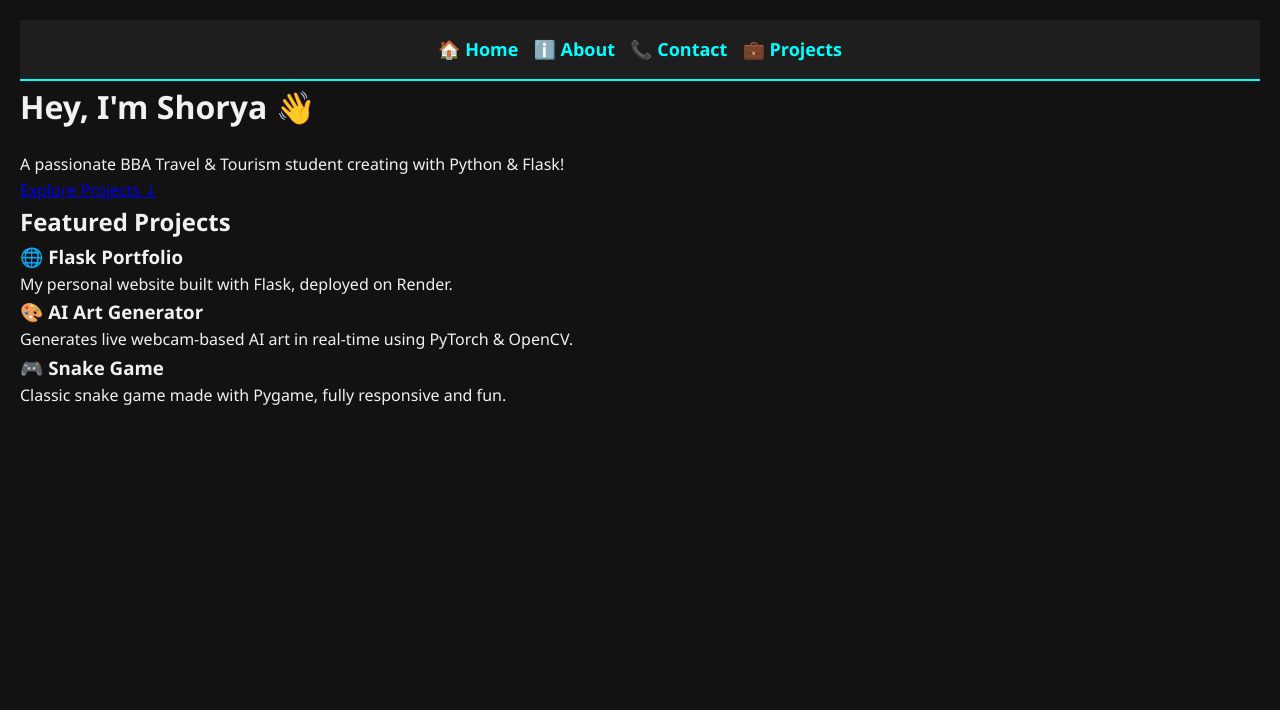
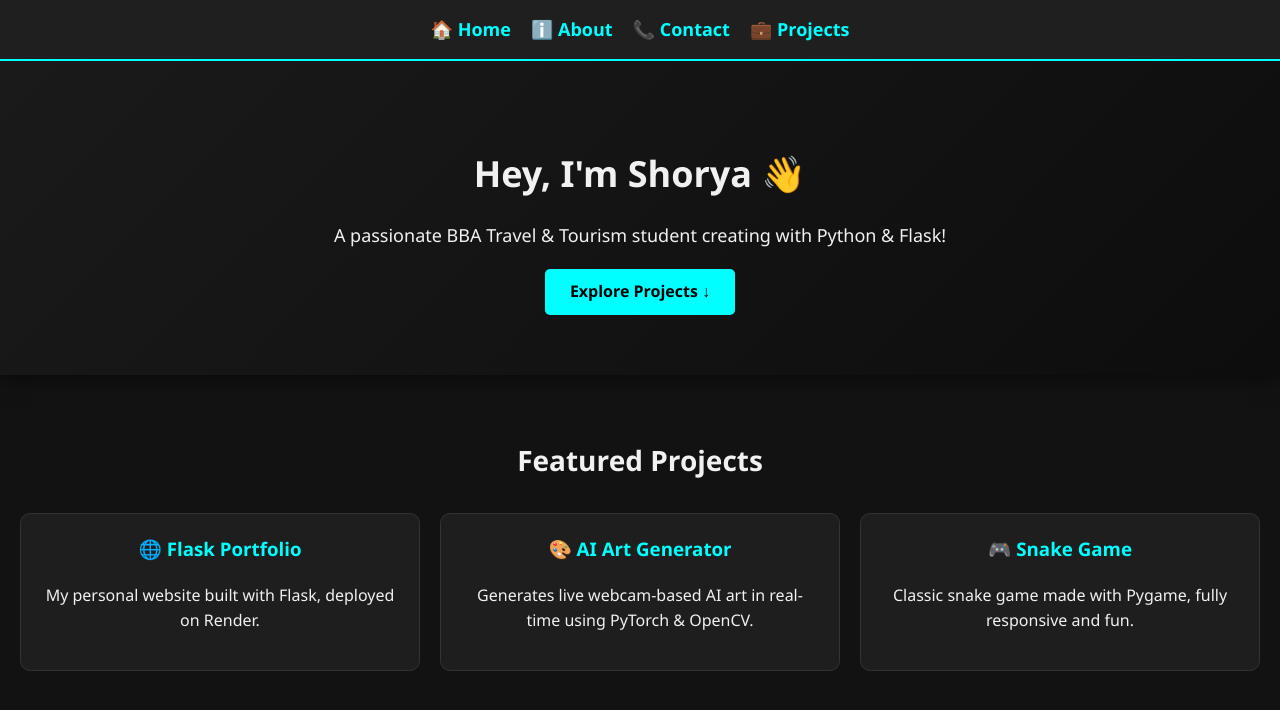
Before and after one commit to shoryaG19/flask-website1, a Flask app: page / in a window 1280 px wide. Shown: the top 710 px of the page. Run offline with Flask 3, Linux system fonts and the light colour scheme.

Commit message:
Update style.css

```diff
--- a/static/style.css
+++ b/static/style.css
@@ -1,28 +1,24 @@
-/* General Reset */
-* {
+/* ====== Global Styles ====== */
+body {
     margin: 0;
     padding: 0;
-    box-sizing: border-box;
-}
-
-/* Body styling */
-body {
+    font-family: 'Segoe UI', sans-serif;
     background-color: #121212;
     color: #f1f1f1;
-    font-family: 'Segoe UI', Tahoma, Geneva, Verdana, sans-serif;
-    padding: 20px;
     line-height: 1.6;
 }
 
-/* Navbar */
+/* ====== Navbar ====== */
 .navbar {
     display: flex;
     justify-content: center;
-    flex-wrap: wrap;
-    gap: 15px;
+    gap: 20px;
     padding: 15px;
-    background-color: #1e1e1e;
+    background-color: #1f1f1f;
     border-bottom: 2px solid cyan;
+    position: sticky;
+    top: 0;
+    z-index: 1000;
 }
 
 .navbar a {
@@ -30,108 +26,156 @@ body {
     color: cyan;
     font-weight: bold;
     font-size: 18px;
-    transition: color 0.3s ease;
+    transition: color 0.3s;
 }
 
 .navbar a:hover {
     color: white;
 }
 
-/* Containers */
-.container {
-    padding: 30px 10px;
+/* ====== Hero Section ====== */
+.hero {
+    text-align: center;
+    padding: 60px 20px;
+    background: linear-gradient(135deg, #1a1a1a, #0d0d0d);
+    box-shadow: 0 2px 20px rgba(0, 0, 0, 0.6);
+}
+
+.hero h1 {
+    font-size: 36px;
+    margin-bottom: 10px;
+}
+
+.hero p {
+    font-size: 18px;
+    margin-bottom: 20px;
+}
+
+.cta-btn {
+    display: inline-block;
+    padding: 10px 25px;
+    background-color: cyan;
+    color: black;
+    font-weight: bold;
+    text-decoration: none;
+    border-radius: 5px;
+    transition: background-color 0.3s;
+}
+
+.cta-btn:hover {
+    background-color: white;
+}
+
+/* ====== Projects Section ====== */
+.projects-section {
+    padding: 40px 20px;
     text-align: center;
 }
 
-/* Headings */
-h1 {
-    font-size: 2rem;
+.projects-section h2 {
+    font-size: 28px;
     margin-bottom: 20px;
 }
 
-/* Flash messages */
+.project-grid {
+    display: grid;
+    gap: 20px;
+    grid-template-columns: repeat(auto-fit, minmax(250px, 1fr));
+    margin-top: 30px;
+}
+
+.card {
+    background-color: #1e1e1e;
+    border: 1px solid #333;
+    border-radius: 10px;
+    padding: 20px;
+    transition: transform 0.3s, box-shadow 0.3s;
+}
+
+.card:hover {
+    transform: translateY(-5px);
+    box-shadow: 0 0 20px rgba(0, 255, 255, 0.3);
+}
+
+.card h3 {
+    margin-top: 0;
+    color: cyan;
+}
+
+/* ====== Flash Messages ====== */
 .flash {
-    margin: 15px auto;
     padding: 12px;
+    margin: 20px auto;
+    max-width: 90%;
+    text-align: center;
+    border-radius: 5px;
+}
+
+.flash-success {
+    background-color: #28a745;
+    color: white;
+}
+
+.flash-danger {
+    background-color: #dc3545;
+    color: white;
+}
+
+/* ====== Forms & Input ====== */
+form {
     max-width: 600px;
-    border-radius: 6px;
+    margin: 30px auto;
+    display: flex;
+    flex-direction: column;
+    gap: 15px;
+}
+
+input, textarea {
+    padding: 10px;
+    border-radius: 5px;
+    border: 1px solid #333;
+    background-color: #1f1f1f;
+    color: #f1f1f1;
+}
+
+input:focus, textarea:focus {
+    outline: none;
+    border: 1px solid cyan;
+}
+
+button {
+    padding: 10px;
+    background-color: cyan;
+    color: black;
     font-weight: bold;
+    border: none;
+    border-radius: 5px;
+    cursor: pointer;
+    transition: 0.3s;
+}
+
+button:hover {
+    background-color: white;
+}
+
+/* ====== Container for About, Contact, etc. ====== */
+.container {
+    padding: 50px 20px;
     text-align: center;
 }
 
-.flash.success {
-    background-color: #28a745;
-    color: #fff;
-}
-
-.flash.danger {
-    background-color: #dc3545;
-    color: #fff;
-}
-
-/* Form Styles */
-form {
-    max-width: 500px;
-    margin: 0 auto;
-    background: #1f1f1f;
-    padding: 20px;
-    border-radius: 8px;
-    box-shadow: 0 0 10px #00ffff22;
-}
-
-form input,
-form textarea {
-    width: 100%;
-    padding: 12px;
-    margin-bottom: 15px;
-    border: 1px solid #444;
-    border-radius: 4px;
-    background-color: #222;
-    color: #fff;
-    font-size: 16px;
-}
-
-form button {
-    padding: 10px 20px;
-    background-color: cyan;
-    border: none;
-    border-radius: 4px;
-    font-weight: bold;
-    cursor: pointer;
-    color: #121212;
-}
-
-form button:hover {
-    background-color: #00ffff;
-}
-
-/* Projects List */
-ul {
-    list-style: none;
-    padding: 0;
-}
-
-ul li {
-    font-size: 1.1rem;
-    margin: 10px 0;
-}
-
-/* Responsive Design */
+/* ====== Responsive Design ====== */
 @media (max-width: 768px) {
-    .navbar {
-        flex-direction: column;
-        align-items: center;
+    .hero h1 {
+        font-size: 28px;
     }
 
-    h1 {
-        font-size: 1.5rem;
+    .navbar {
+        flex-wrap: wrap;
+        gap: 10px;
     }
 
-    .container {
-        padding: 20px 5px;
-    }
-
-    form {
-        padding: 15px;
+    .project-grid {
+        grid-template-columns: 1fr;
     }
 }
```
